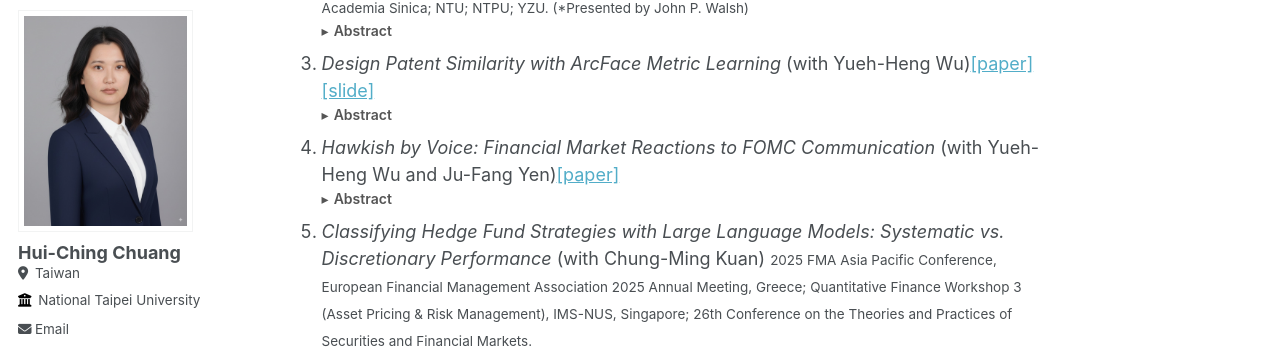
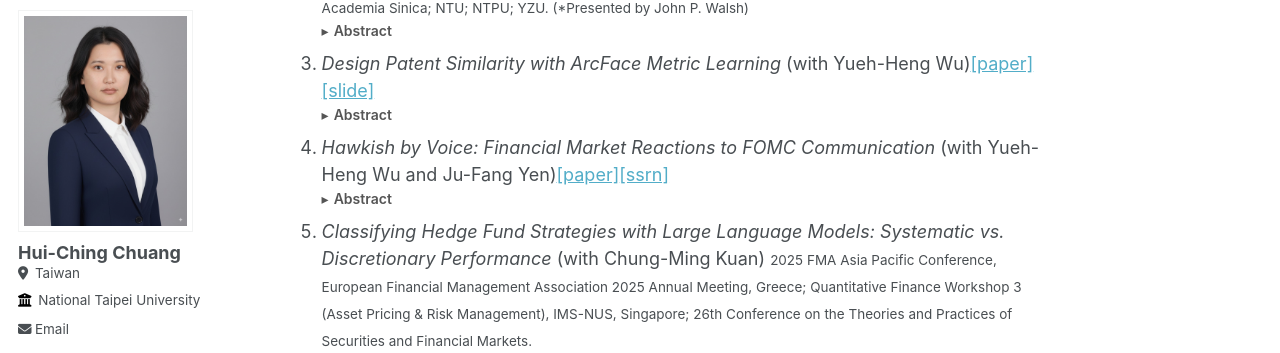
Before and after one commit to hcchuang/hcchuang.github.io, a Jekyll site: the page built from _pages/about.md, in a window 1280 px wide and 900 px high, scrolled down 462 px. Shown: the part 96-449 px from the top of the window. Built offline with Jekyll 4.4.1, drawn with Linux system fonts in a browser that asks for light colours; some web fonts are replaced.

Commit message:
Add SSRN link to FOMC communication paper

```diff
--- a/_pages/about.md
+++ b/_pages/about.md
@@ -75,7 +75,7 @@ Hui-Ching Chuang is an Associate Professor in the Department of Statistics at Na
      </div>
    </details>
 
-4. _Hawkish by Voice: Financial Market Reactions to FOMC Communication_ (with Yueh-Heng Wu and Ju-Fang Yen)[\[paper\]](/files/FOMCVoice_revised_Aug14.pdf){:target="_blank"}
+4. _Hawkish by Voice: Financial Market Reactions to FOMC Communication_ (with Yueh-Heng Wu and Ju-Fang Yen)[\[paper\]](/files/FOMCVoice_revised_Aug14.pdf){:target="_blank"}[\[ssrn\]](https://papers.ssrn.com/sol3/papers.cfm?abstract_id=7367160){:target="_blank"}
    <details>
      <summary>Abstract</summary>
      <div class="abstract-body">
```
